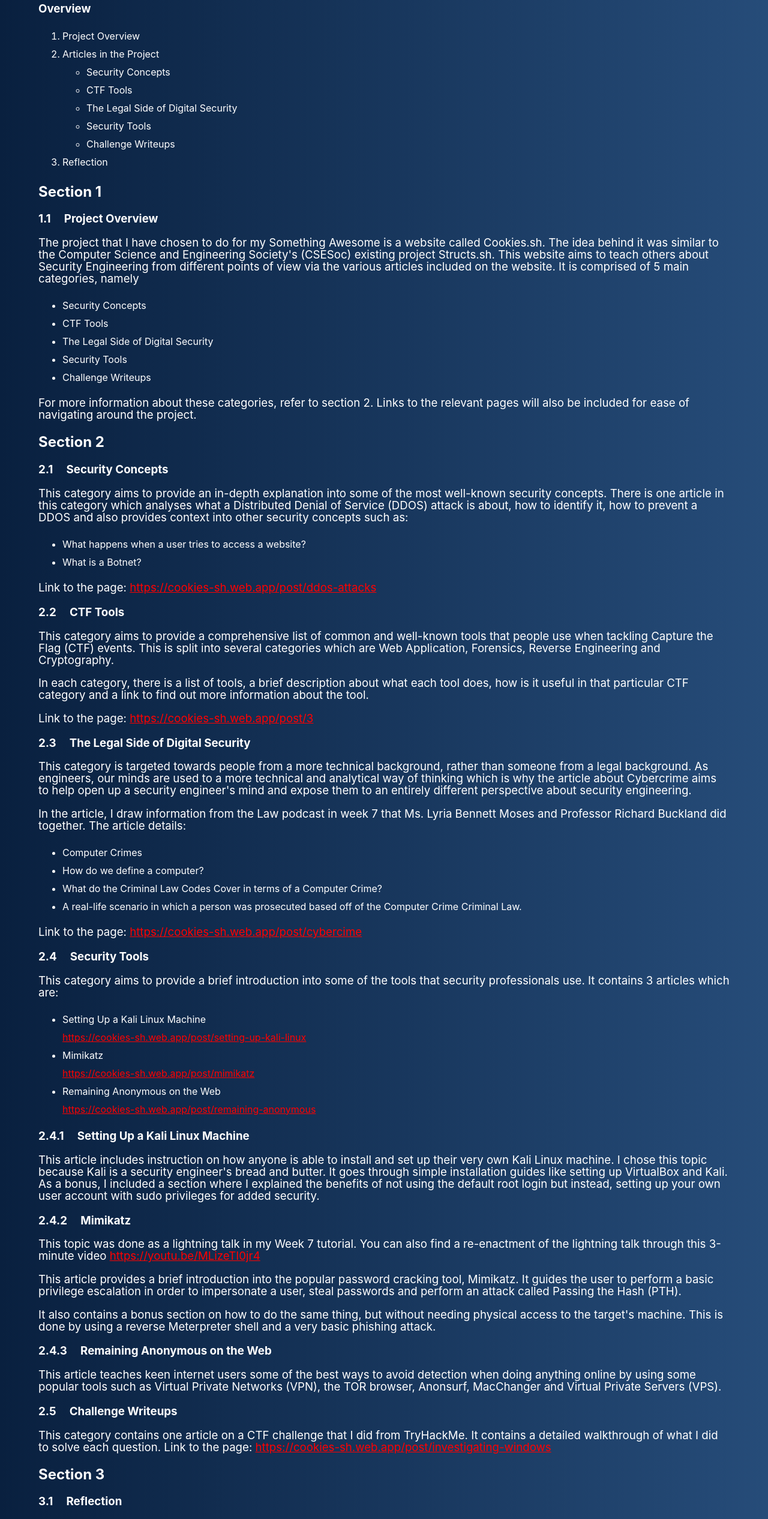
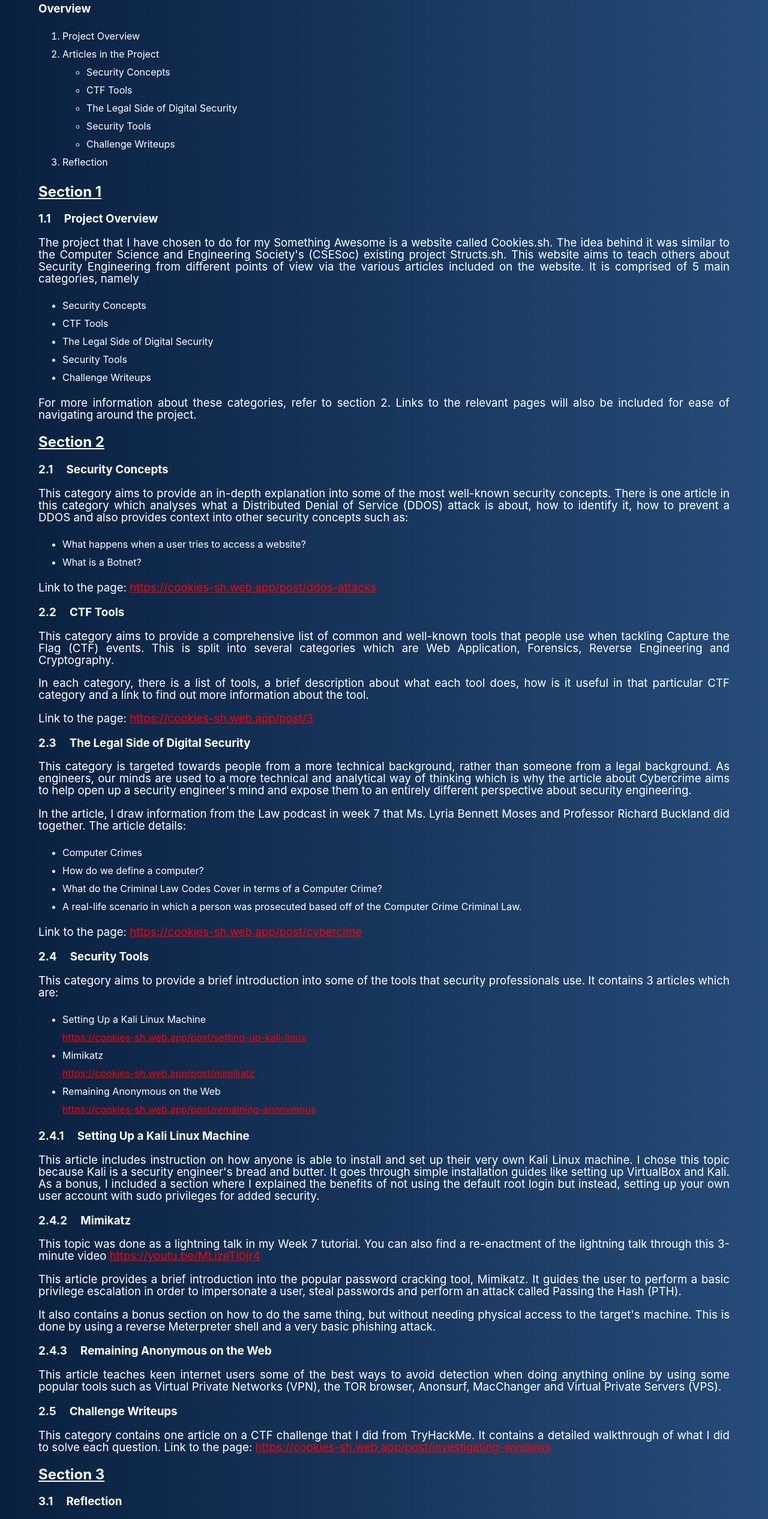
Before and after one commit to Darianlmj/Cookies.sh, a React (Create React App) app: page /post/1 in a window 1280 px wide. Shown: the part 234-2766 px from the top of the page at 60% size. Built offline with nearby package versions, Linux system fonts and the light colour scheme.

Commit message:
Cleaned up style for report page. Added gh link to repo

```diff
--- a/src/pages/SAReflectionPage.tsx
+++ b/src/pages/SAReflectionPage.tsx
@@ -3,7 +3,7 @@
 
 const SAReflectionPage = () => {
   return (
-    <Container style={{ color: '#ffffff', minHeight: '770px' }}>
+    <Container style={{ color: '#ffffff', minHeight: '770px', textAlign: 'justify' }}>
       <h1 className='post-title'>Something Awesome Report</h1>
       <h3>Overview</h3>
       <ol>
@@ -19,7 +19,7 @@
         <li>Reflection</li>
       </ol>
 
-      <h2>Section 1</h2>
+      <h2 style={{ textDecoration: 'underline' }}>Section 1</h2>
       <h3>1.1&nbsp;&nbsp;&nbsp;&nbsp; Project Overview</h3>
       <p>
       The project that I have chosen to do for my Something Awesome is a website
@@ -42,7 +42,7 @@
         around the project.
       </p>
 
-      <h2>Section 2</h2>
+      <h2 style={{ textDecoration: 'underline' }}>Section 2</h2>
       <h3>2.1&nbsp;&nbsp;&nbsp;&nbsp; Security Concepts</h3>
       <p>
         This category aims to provide an in-depth explanation into some of the
@@ -169,7 +169,7 @@
         <a href='https://cookies-sh.web.app/post/investigating-windows' className='internal-post-link'>https://cookies-sh.web.app/post/investigating-windows</a>
       </p>
 
-      <h2>Section 3</h2>
+      <h2 style={{ textDecoration: 'underline' }}>Section 3</h2>
       <h3>3.1&nbsp;&nbsp;&nbsp;&nbsp; Reflection</h3>
       <p>
         During the process of making this project, I have learnt a lot about the
@@ -180,7 +180,7 @@
         course teaches and I'm really happy about it.
       </p>
 
-      <strong>Brainstorming</strong>
+      <strong style={{ textDecoration: 'underline' }}>Brainstorming</strong>
       <p>
         At first, I wanted to do a keylogger as my SA but I realised that I
         didn't know how to go about doing that. Then when Richard mentioned
@@ -189,7 +189,7 @@
         Thus, the idea of Cookies was born.
       </p>
 
-      <strong>Planning and Execution</strong>
+      <strong style={{ textDecoration: 'underline' }}>Planning and Execution</strong>
       <p>
         I wrote out the topics that I wanted to focus on in a to-do list.
         Knowing that security is a very broad field, I went with the more
@@ -197,9 +197,13 @@
         I then came up with a general research plan which was to find several
         articles/podcasts/links and basically summarise it so that a regular
         person with no computing background could understand it.
+        Then all I had to do was create the website
+        (GitHub link:&nbsp;
+          <a href='https://github.com/Darianlmj/Cookies.sh' className='internal-post-link'>https://github.com/Darianlmj/Cookies.sh</a>
+        ).
       </p>
 
-      <strong>Time Allocation</strong>
+      <strong style={{ textDecoration: 'underline' }}>Time Allocation</strong>
       <p>
         The entire project took about 35 hours* or so in total.
         The time spent to research and do each category are as follows:
@@ -216,7 +220,7 @@
         * Note that this is an estimation of the total time spent.
       </p>
 
-      <strong>Best Features</strong>
+      <strong style={{ textDecoration: 'underline' }}>Best Features</strong>
       <p>
         What I think I did the best in this project was the Security Tools
         category because it was so fun to actually use the different tools and
@@ -230,7 +234,7 @@
         article.
       </p>
 
-      <strong>Challenges</strong>
+      <strong style={{ textDecoration: 'underline' }}>Challenges</strong>
       <p>
         Originally, I set out with the intention of doing 2-3 articles a week.
         However, as I came to realise later, this was not feasible at all.
```
